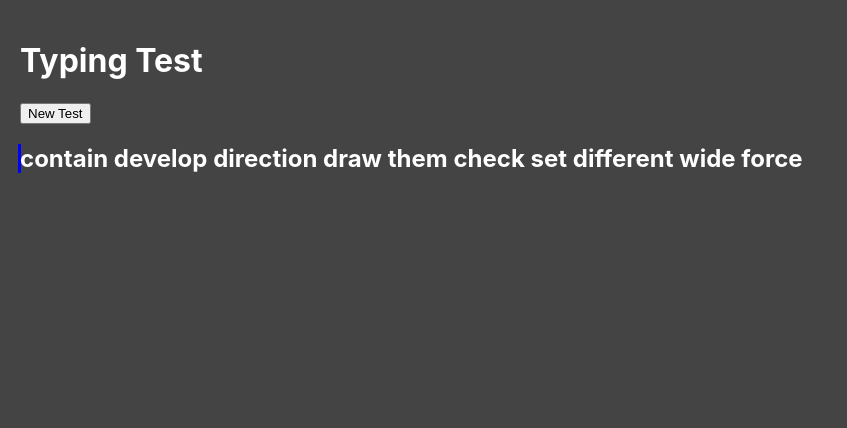
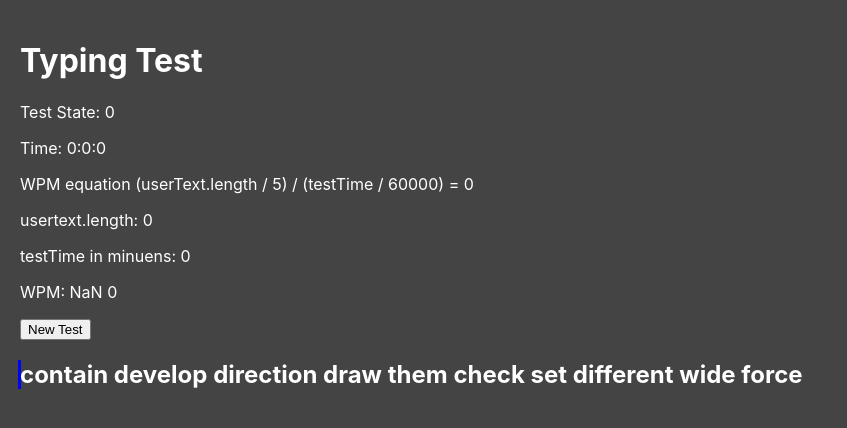
Before and after one commit to Bhanukamax/typing-test-bmax, a React (Vite) app: page / in a window 1280 px wide. Shown: the top 428 px of the page, without its empty margins (0-847 px from the left). Built offline with nearby package versions, Linux system fonts and the light colour scheme.

Commit message:
show wpm

```diff
--- a/src/componets/TypingTest.tsx
+++ b/src/componets/TypingTest.tsx
@@ -2,10 +2,48 @@ import TestDisplay from "./TestDisplay";
 import text from "../1000-common.txt";
 import { useEffect, useState, useRef } from "react";
 
+enum TestState {
+  NOT_STARTED,
+  IN_PROGRESS,
+  FINISHED
+}
+
+function formatTime(time: number) {
+  const minutes = Math.floor(time / 60000);
+  const seconds = Math.floor((time % 60000) / 1000);
+  const miliseconds = Math.floor((time % 1000) / 10);
+  return `${minutes}:${seconds}:${miliseconds}`;
+}
+
+const TEST_SIZE = 10;
+
 export default function TypingTest() {
+  const [testState, setTestState] = useState<TestState>(TestState.NOT_STARTED);
   const [testWords, setTestWords] = useState<string[]>([]);
   const [pool, setPool] = useState<string[]>([]);
   const [userText, setUserText] = useState<string>("");
+  const [startTime, setStartTime] = useState<number>(0);
+  const [testTime, setTestTime] = useState<number>(0);
+  const [wpm, setWpm] = useState<number>(0);
+  const [testSize, setTestSize] = useState<number>(10);
+
+  // test start effect, start test on first keypress
+  useEffect(() => {
+    if (testState === TestState.NOT_STARTED && userText.length > 0) {
+      setTestState(TestState.IN_PROGRESS);
+      setStartTime(Date.now());
+    }
+  }, [userText]);
+
+  // set test time every milisecond
+    useEffect(() => {
+        if (testState === TestState.IN_PROGRESS) {
+        const interval = setInterval(() => {
+          setTestTime(Date.now() - startTime);
+        }, 1);
+        return () => clearInterval(interval);
+        }
+    }, [testState, startTime]);
 
   useEffect(() => {
     fetch(text)
@@ -42,16 +80,32 @@ export default function TypingTest() {
   useEffect(() => {
     const testWords = pool.slice(0, 10);
     //        setTestWords(testWords);
-        setTestWords(getWeightedRandomSample(pool, 10));
+    setTestWords(getWeightedRandomSample(pool, testSize));
   }, [pool]);
+
+  // end test effect
+    useEffect(() => {
+        if (testState === TestState.IN_PROGRESS && userText === testWords.join(" ")) {
+          setTestState(TestState.FINISHED);
+        }
+    }, [userText, testWords, testState]);
+
+  // wpm effect
+    useEffect(() => {
+        if (testState === TestState.IN_PROGRESS) {
+          setWpm(Math.floor((userText.length / 5) / (testTime / 60000)));
+        }
+    }, [userText, testTime, testState]);
 
   const inputRef = useRef<HTMLInputElement>(null);
 
   const newTest = () => {
-    const testWords = pool.slice(0, 10);
-    setTestWords(getWeightedRandomSample(pool, 10));
+    const testWords = pool.slice(0, testSize);
+    setTestWords(getWeightedRandomSample(pool, testSize));
     setUserText("");
     inputRef.current?.focus();
+    setTestState(TestState.NOT_STARTED);
+    setTestTime(0);
   }
 
   useEffect(() => {
@@ -61,9 +115,15 @@ export default function TypingTest() {
   return (
     <div>
         <h1>Typing Test</h1>
+        <p>Test State: {testState}</p>
+        <p>Time: {formatTime(testTime)}</p>
+        <p>WPM equation (userText.length / 5) / (testTime / 60000) = {wpm}</p>
+        <p>usertext.length: {userText.length}</p>
+        <p>testTime in minuens: {Number(testTime / (60_000))}</p>
+        <p>WPM: {(userText.length / 5) / (testTime/60_000)} {wpm}</p>
         <input id="user-input" ref={inputRef} type="text" value={userText} onChange={(e) => setUserText(e.target.value)} />
         <button onClick={newTest}>New Test</button>
-            <TestDisplay test={testWords.join(" ")} userText={userText} onClick={() => inputRef.current?.focus() } />
+        <TestDisplay test={testWords.join(" ")} userText={userText} onClick={() => inputRef.current?.focus()} />
     </div>
   )
 }
```
Lines whose indentation alone changed are shown as unchanged.
